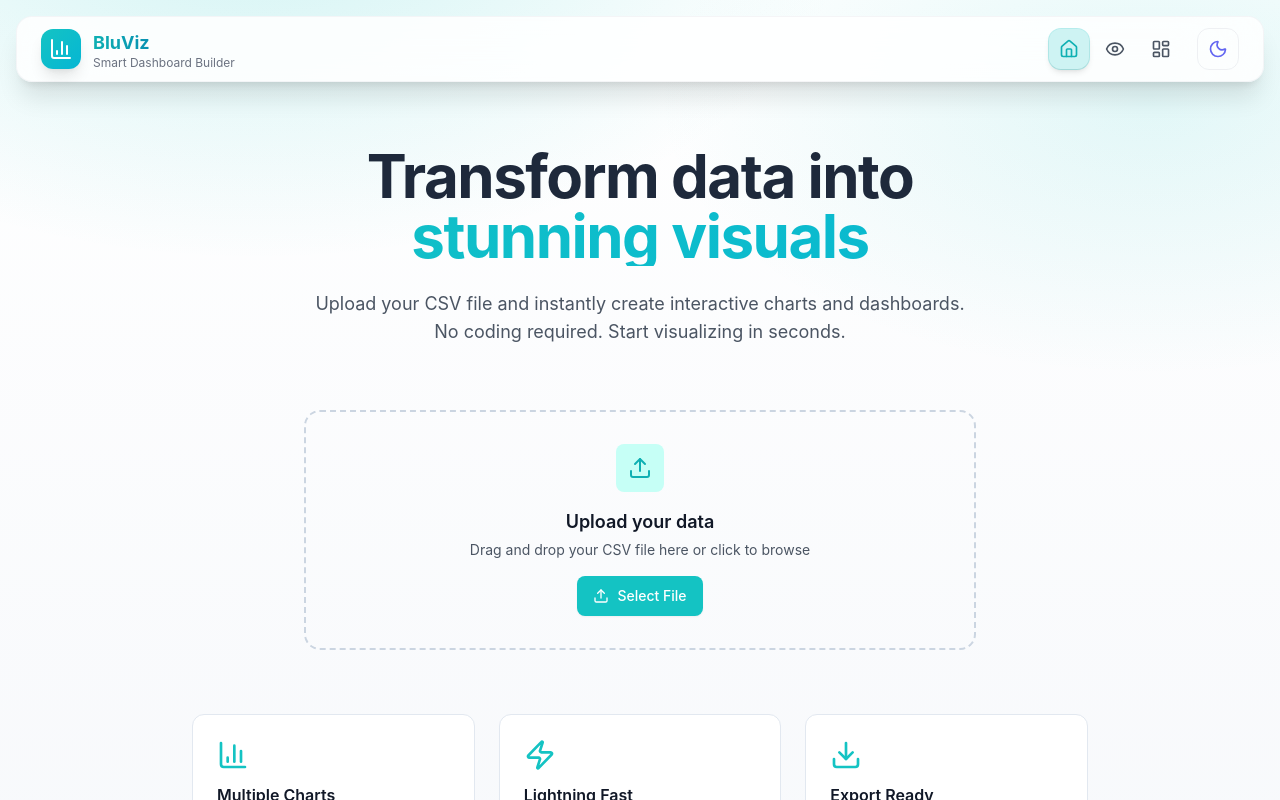
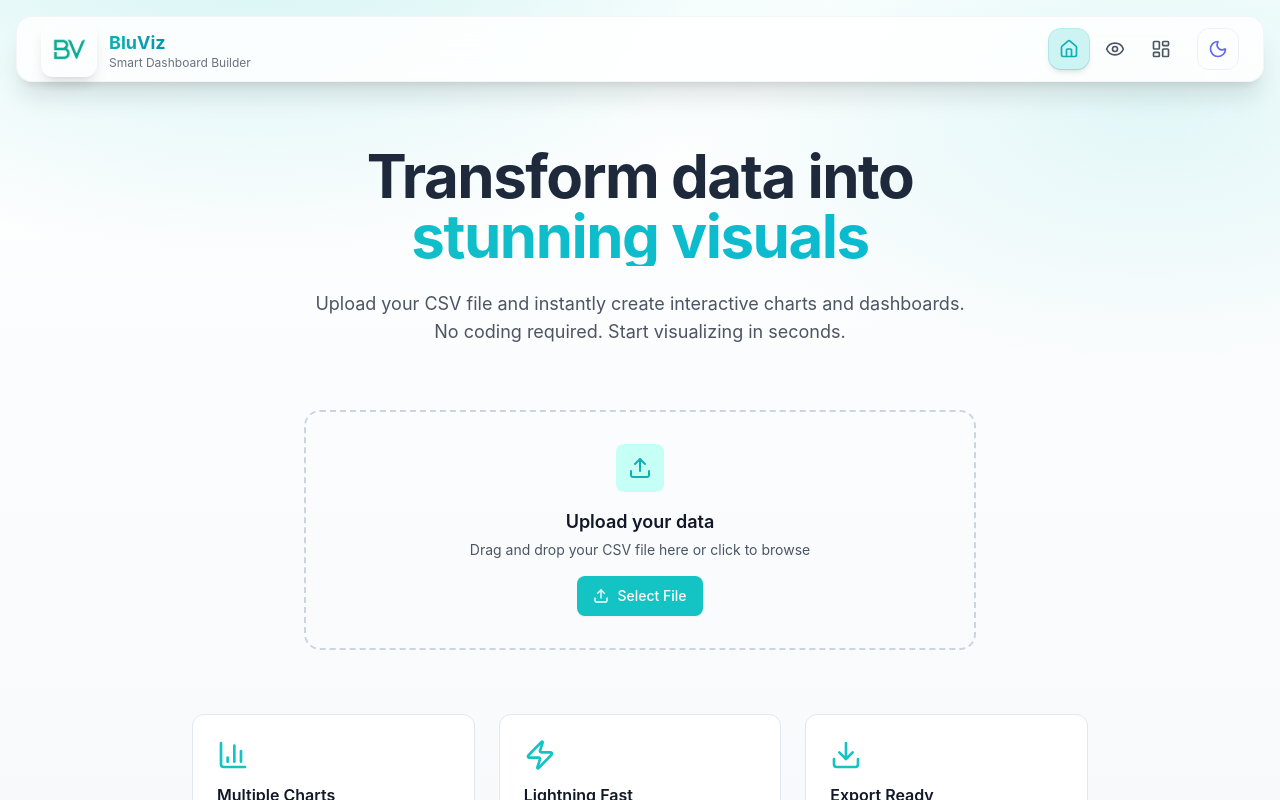
Before and after one commit to XLIYA/smart-data-dashboard, a React (Vite) app: page / in a window 1280 px wide. Shown: the top 800 px of the page. Built offline with nearby package versions, Linux system fonts and the light colour scheme.

Commit message:
add logo and improve topbar

```diff
--- a/src/components/Topbar.tsx
+++ b/src/components/Topbar.tsx
@@ -54,9 +54,11 @@ export default function Topbar() {
             className="flex items-center gap-3 group hover:opacity-80 transition-opacity"
             onClick={() => setMobileMenuOpen(false)}
           >
-            <div className="w-10 h-10 rounded-xl bg-gradient-to-br from-accent-500 to-cyan-500 flex items-center justify-center shadow-lg group-hover:shadow-xl transition-shadow">
-              <BarChart3 className="w-6 h-6 text-white" />
-            </div>
+            <img
+              src="/logo.png"
+              alt="BluViz"
+              className="w-14 h-14 rounded-xl shadow-lg group-hover:shadow-xl transition-shadow object-cover"
+            />
             <div>
               <span className="font-bold text-lg bg-gradient-to-r from-accent-600 to-cyan-600 dark:from-accent-400 dark:to-cyan-400 bg-clip-text text-transparent">
                 BluViz
```
